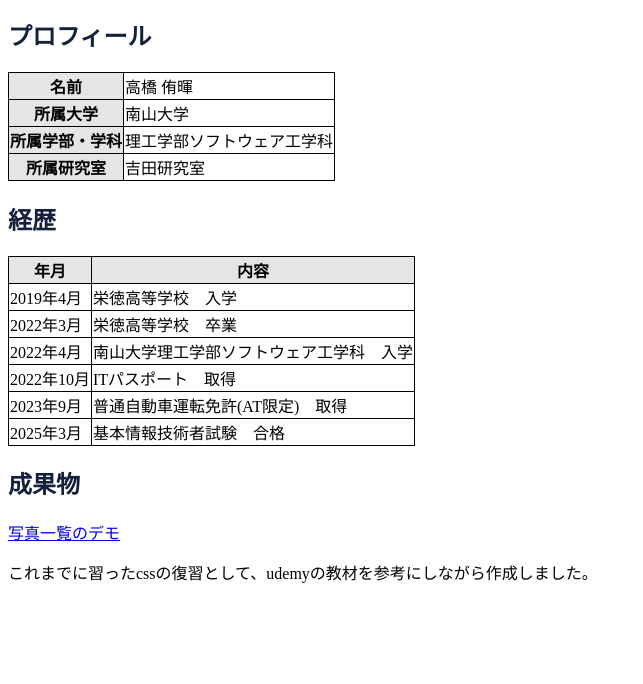
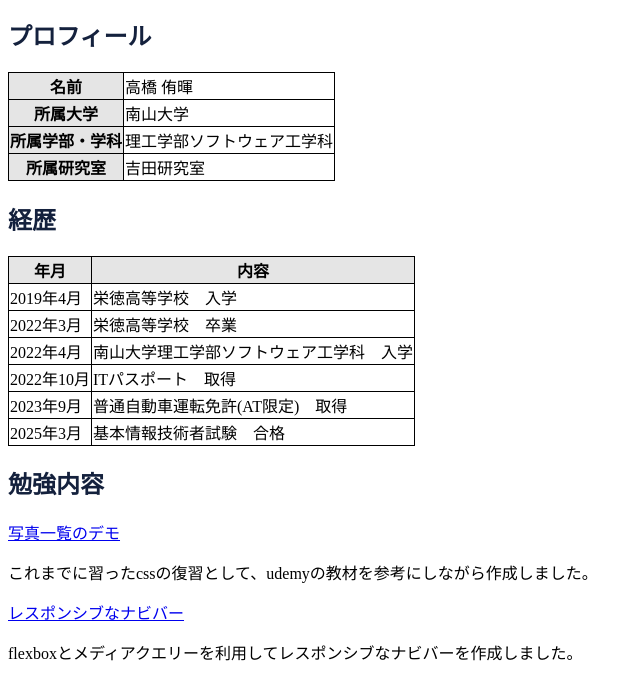
Before and after one commit to yuki392/portfolio, a plain HTML site: page index.html in a window 1280 px wide. Shown: the part 116-800 px from the top of the page, without its empty margins (0-643 px from the left). Drawn offline with Linux system fonts and the light colour scheme.

Commit message:
Update index.html

```diff
--- a/index.html
+++ b/index.html
@@ -67,8 +67,10 @@
         </tbody>
     </table>
 
-    <h2>成果物</h2>
+    <h2>勉強内容</h2>
     <a href="https://yuki392.github.io/portfolio/Starter/photosite.html">写真一覧のデモ</a>
     <p>これまでに習ったcssの復習として、udemyの教材を参考にしながら作成しました。</p>
+    <a href="https://yuki392.github.io/portfolio/MediaQueriesStarter/">レスポンシブなナビバー</a>
+    <p>flexboxとメディアクエリーを利用してレスポンシブなナビバーを作成しました。</p>
 </body>
 </html>
```
